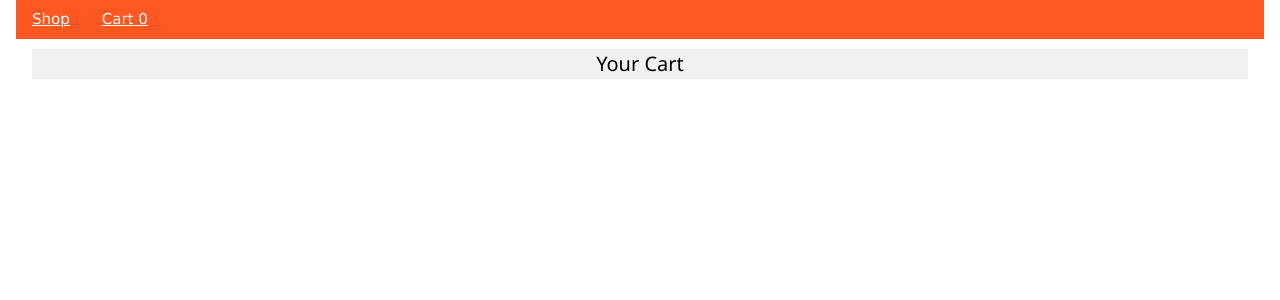
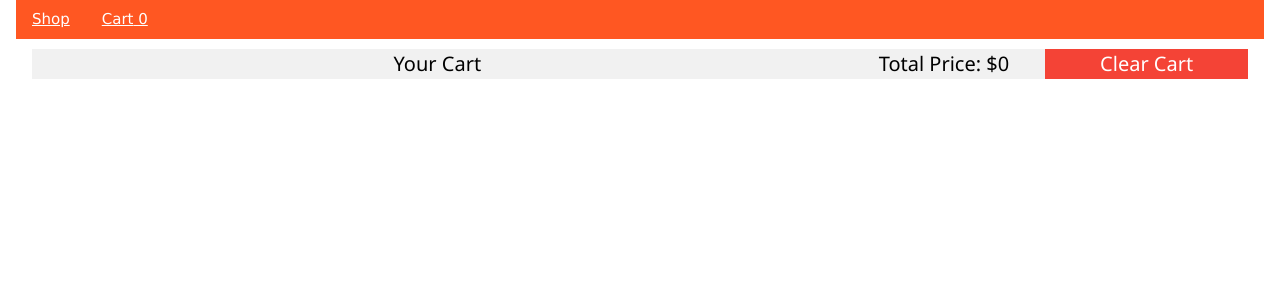
Before and after one commit to AbdulAziz0682/ReactShoopingCart, a React (Create React App) app: page /cart in a window 1280 px wide. Shown: the top 300 px of the page. Built offline with nearby package versions, Linux system fonts and the light colour scheme.

Commit message:
Added clear all functionality

```diff
--- a/src/components/Cart.js
+++ b/src/components/Cart.js
@@ -45,10 +45,23 @@ class Cart extends React.Component {
       );
     });
   };
+  calculateTotalPrice = () => {
+    let price = 0;
+    this.props.addedItems.forEach((item) => {
+      price += item.price;
+    });
+    return price;
+  };
   render() {
     return (
       <div className="w3-container">
-        <h4 className="w3-row w3-header w3-stretch w3-center w3-light-gray">Your Cart</h4>
+        <h4 className="w3-row w3-header w3-col s8 w3-center w3-light-gray w3-mobile">Your Cart</h4>
+        <h4 className="w3-row w3-header w3-col s4 w3-light-gray w3-mobile">
+          <span className="w3-center w3-half">Total Price: ${this.calculateTotalPrice()}</span>
+          <span className="w3-red w3-half w3-center w3-hover-orange" onClick={() => this.props.clearCart()}>
+            Clear Cart
+          </span>
+        </h4>
         <div className="w3-cell-row w3-container">{this.getCards(this.props.addedItems)}</div>
       </div>
     );
@@ -67,6 +80,9 @@ function dispatchActionsToProps(dispatch) {
     },
     removeFromCart: (id) => {
       dispatch({ type: "REMOVE_FROM_CART", payload: { id: id } });
+    },
+    clearCart: () => {
+      dispatch({ type: "CLEAR_CART" });
     }
   };
 }
--- a/src/components/Shop.js
+++ b/src/components/Shop.js
@@ -24,7 +24,7 @@ class Shop extends React.Component {
                   </button>
                 </div>
                 <p className="w3-row">{item.desc}</p>
-                <p className="w3-row w3-right">Price: {item.price}</p>
+                <p className="w3-row w3-right">Price: ${item.price}</p>
               </div>
             );
           })}
--- a/src/components/reducers/cartReducer.js
+++ b/src/components/reducers/cartReducer.js
@@ -30,7 +30,7 @@ const initState = {
     },
     {
       id: 4,
-      title: "White",
+      title: "Black",
       desc: "Lorem ipsum dolor sit amet consectetur adipisicing elit. Minima, ex.",
       price: 260,
       img: Item4
@@ -63,27 +63,18 @@ export default function cartReducer(state = initState, action) {
       return newState;
     }
     case "REMOVE_FROM_CART": {
-      let remainingAddedItems = [];
-      let isFound = false;
-      for (let i = 0; i < state.addedItems.length; i++) {
-        if (action.payload.id === state.addedItems[i].id && !isFound) {
-          isFound = true;
-          continue;
-        } else {
-          remainingAddedItems.push(
-            (() => {
-              for (let j = 0; j < state.addedItems; j++) {
-                if (state.addedItems[j].id === state.addedItems[i].id) {
-                  return state.addedItems[i];
-                }
-              }
-            })()
-          );
-        }
-      }
+      let foundIndex = state.addedItems.findIndex((item) => item.id === action.payload.id);
+      let remainingAddedItems = [...state.addedItems.slice(0, foundIndex), ...state.addedItems.slice(foundIndex + 1)];
       let newState = {
         items: [...state.items],
         addedItems: [...remainingAddedItems]
+      };
+      return newState;
+    }
+    case "CLEAR_CART": {
+      let newState = {
+        items: [...state.items],
+        addedItems: []
       };
       return newState;
     }
```
